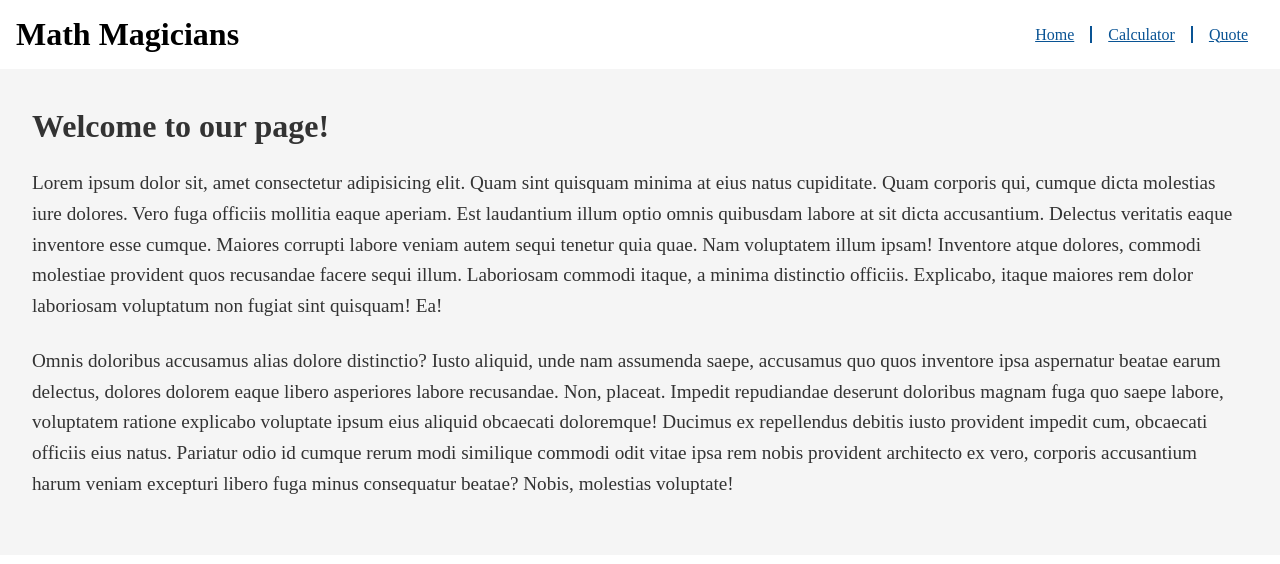
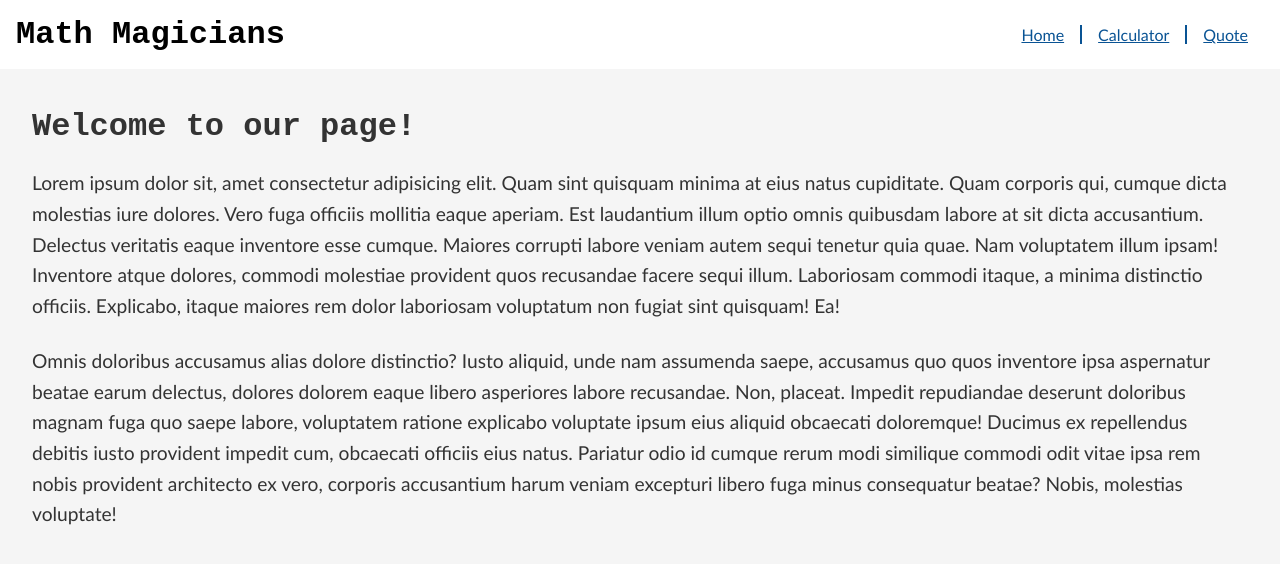
Before and after one commit to Wineshuga/math-magicians, a React (Create React App) app: page / in a window 1280 px wide. Shown: the top 564 px of the page. Built offline with nearby package versions, Linux system fonts and the light colour scheme.

Commit message:
Style fonts

```diff
--- a/src/styles/index.css
+++ b/src/styles/index.css
@@ -2,6 +2,11 @@
   padding: 0;
   margin: 0;
   box-sizing: border-box;
+  font-family:'Gill Sans', 'Gill Sans MT', Calibri, 'Trebuchet MS', sans-serif;
+}
+
+h1, h2 {
+  font-family:'Courier New', Courier, monospace;
 }
 
 main {
```
